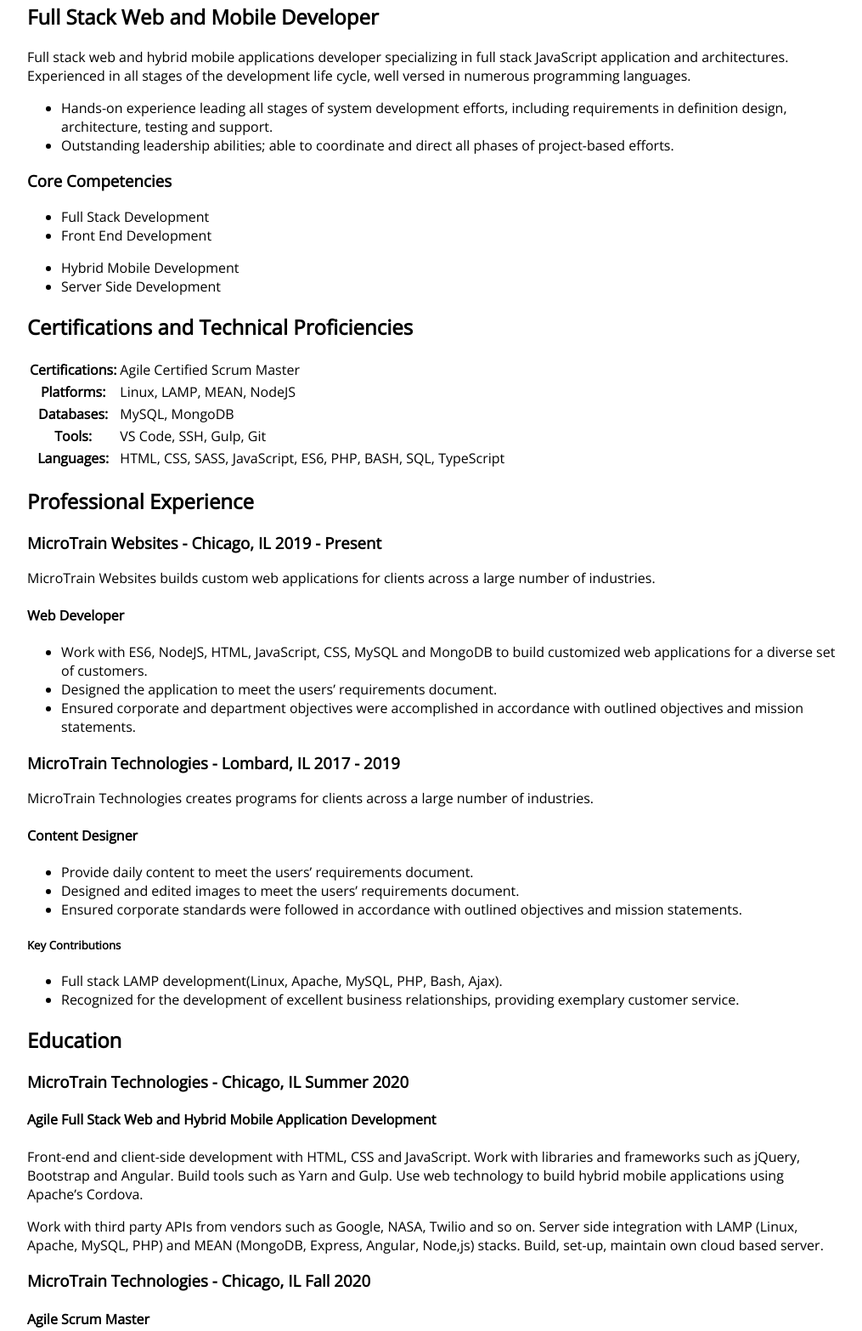
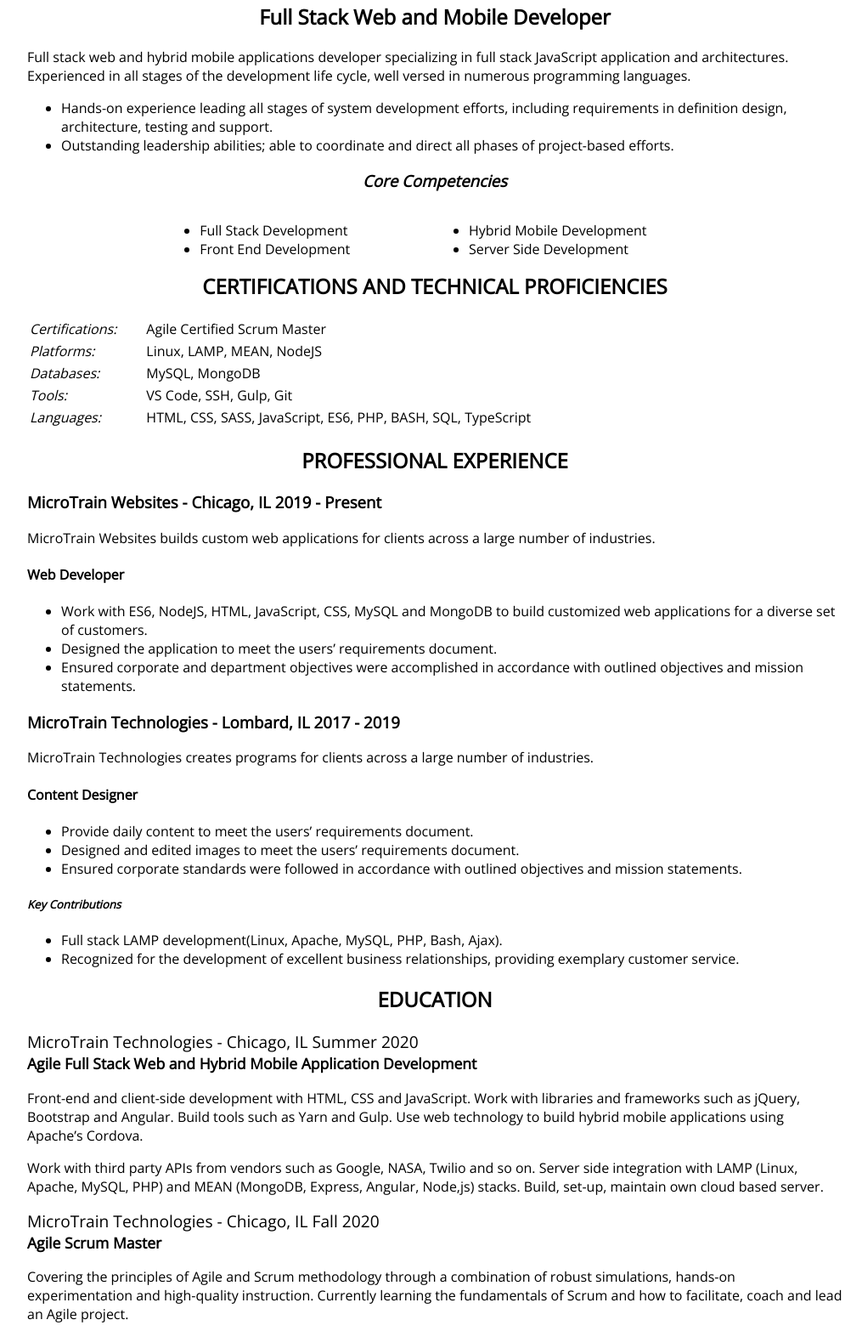
Before and after one commit to microtrain2101/microtrain2101.github.io, a website: page resume.html in a window 1280 px wide. Shown: the part 162-1728 px from the top of the page at 85% size, without its empty margins (128-1143 px from the left). Drawn offline with nearby package versions, Linux system fonts and the light colour scheme.

Commit message:
Added main.scss Style

```diff
--- a/src/scss/main.scss
+++ b/src/scss/main.scss
@@ -96,3 +96,73 @@
       }
 
   }
+/** clear floats */
+@mixin clearfix() {
+  &:after {
+    content: "";
+    display: table;
+    clear: both;
+  }
+}
+
+// resume styling
+h1, h2, h3 {
+  text-align: center;
+  text-transform: uppercase; }
+
+h3 {
+  font-style: italic; }
+
+.intro {
+  text-align: center; }
+
+.text-initial {
+  text-transform: initial; }
+
+@media only screen and (min-width: 960px) {
+  .cc-left {
+    float: left;
+    text-align: left;
+    width: 33%;
+    margin-left: 17%;
+    box-sizing: border-box; }
+  .cc-right {
+    float: right;
+    text-align: left;
+    width: 33%;
+    margin-right: 17%;
+    box-sizing: border-box; } }
+
+.emp h3,
+.edu h3 {
+  text-align: left;
+  font-style: normal;
+  clear: both; }
+
+.emp h3,
+.emp h4,
+.edu h3,
+.edu h4 {
+  text-transform: initial; }
+
+.edu h3 {
+  font-weight: normal;
+  padding: 0;
+  margin: 0;
+  font-size: 1.2rem; }
+
+.edu h4 {
+  font-weight: bold;
+  padding: 0;
+  margin: 0;
+  font-size: 1.1rem;
+  margin-bottom: 1.1rem; }
+
+.emp h5 {
+  font-style: italic; }
+
+th {
+  text-align: left;
+  font-weight: normal;
+  font-style: italic;
+  padding-right: 2rem; }
```
Also changed, not shown: dist/css/main.min.css.
